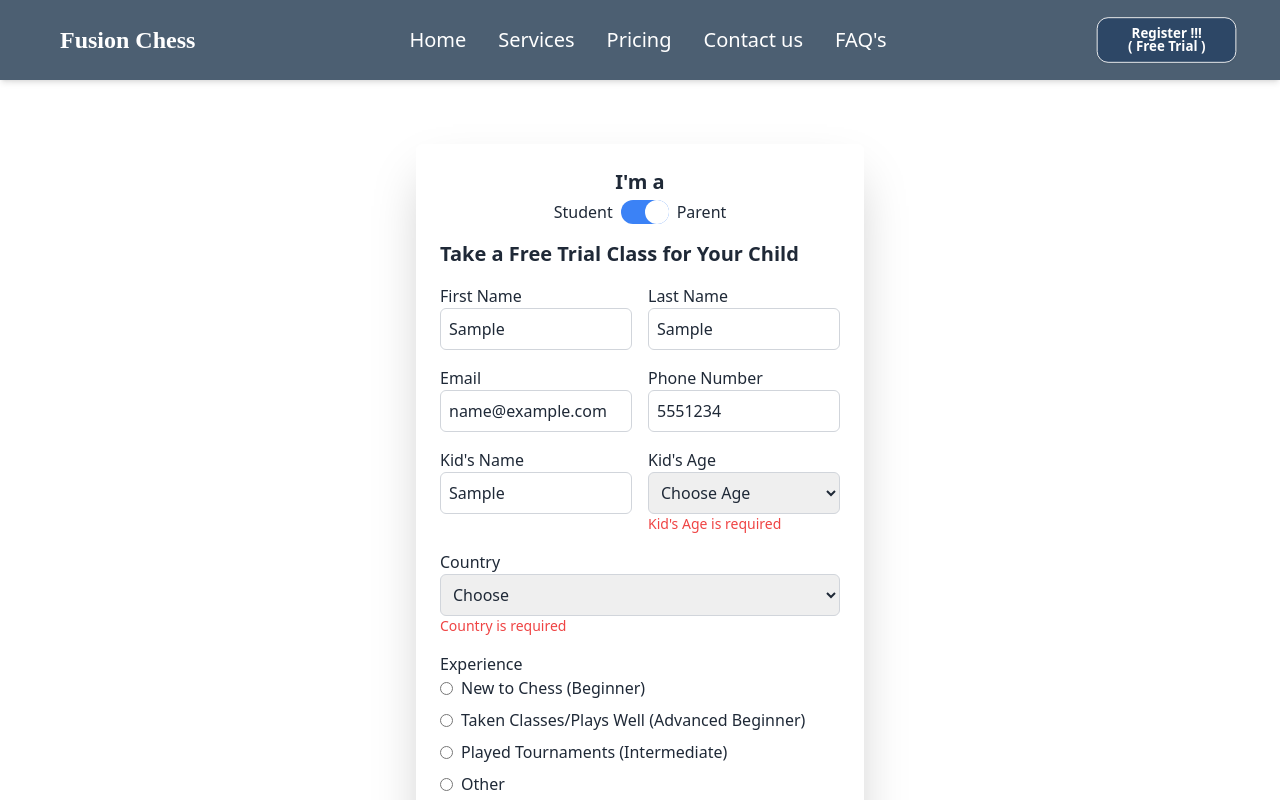
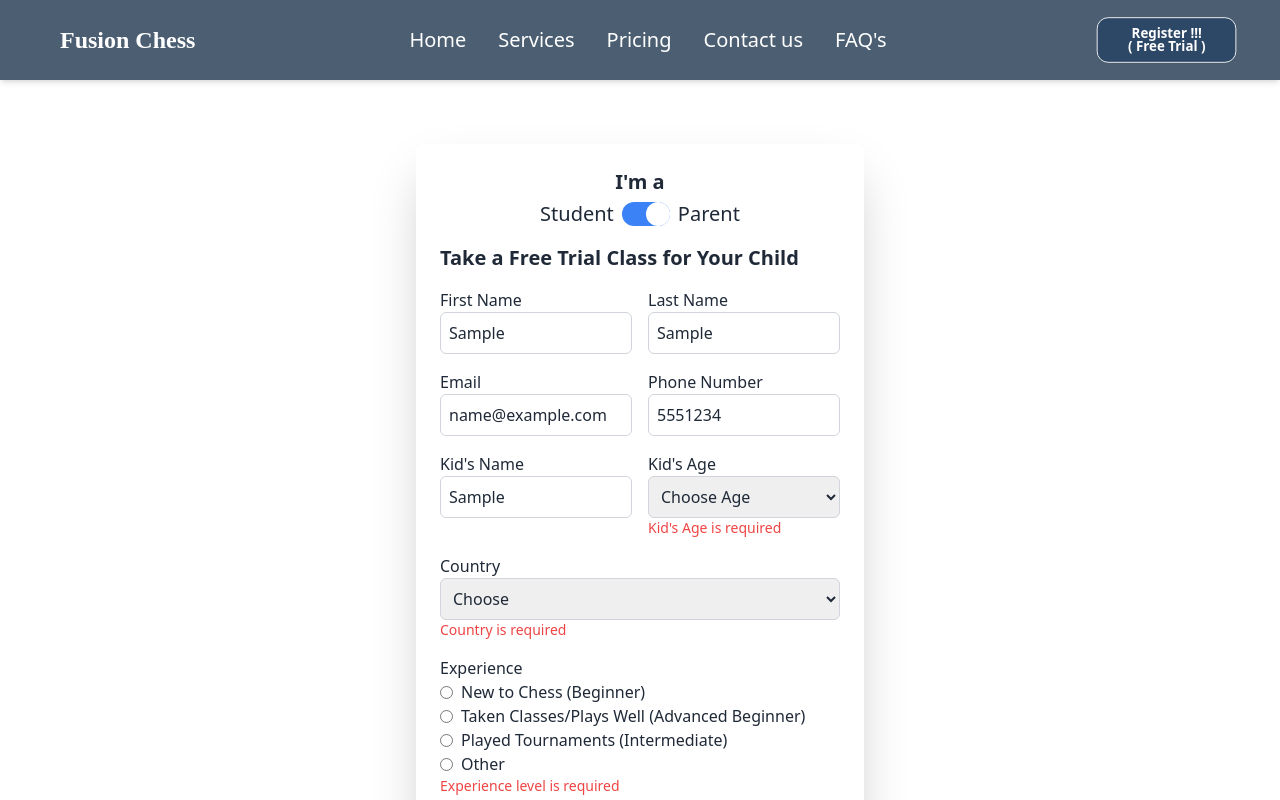
Before and after one commit to SahilAroraYT/Fusion-Chess, a React (Vite) app in the folder frontend/: page /register in a window 1280 px wide. Both pictures are taken after typing "Sample", "Sample", "name@example.com", "5551234", "Sample" into the empty fields and a click on the button "Submit". Shown: the top 800 px of the page. Built offline with nearby package versions, Linux system fonts and the light colour scheme.

Commit message:
fixed error messages during registration

```diff
--- a/frontend/src/Register.tsx
+++ b/frontend/src/Register.tsx
@@ -44,6 +44,8 @@ interface FormData {
 const TrialClassForm: React.FC = () => {
   const [isParentForm, setIsParentForm] = useState<boolean>(true);
   const [errors, setErrors] = useState<Record<string, string>>({});
+  const [alertVisible, setAlertVisible] = useState<boolean>(false);
+  const [experience, setExperience] = useState<string>("");
 
   // Using refs to access input values
   const firstNameRef = useRef<HTMLInputElement>(null);
@@ -54,7 +56,6 @@ const TrialClassForm: React.FC = () => {
   const kidsNameRef = useRef<HTMLInputElement>(null);
   const kidsAgeRef = useRef<HTMLSelectElement>(null);
   const countryRef = useRef<HTMLSelectElement>(null);
-  const experienceRef = useRef<HTMLInputElement>(null);
 
   const handleToggle = () => {
     setIsParentForm(!isParentForm);
@@ -69,10 +70,11 @@ const TrialClassForm: React.FC = () => {
     if (!firstNameRef.current?.value) validationErrors.firstName = 'First Name is required';
     if (!emailRef.current?.value) validationErrors.email = 'Email is required';
     if (!phoneRef.current?.value) validationErrors.phone = 'Phone number is required';
+    if (!ageRef.current?.value) validationErrors.age = 'Age is required';
     if (isParentForm && !kidsNameRef.current?.value) validationErrors.kidsName = "Kid's Name is required";
     if (isParentForm && !kidsAgeRef.current?.value) validationErrors.kidsAge = "Kid's Age is required";
     if (!countryRef.current?.value) validationErrors.country = 'Country is required';
-    if (!experienceRef.current?.value) validationErrors.experience = 'Experience level is required';
+    if (!experience) validationErrors.experience = 'Experience level is required';
 
     if (Object.keys(validationErrors).length > 0) {
       setErrors(validationErrors);
@@ -86,7 +88,7 @@ const TrialClassForm: React.FC = () => {
         phone: phoneRef.current?.value || "",
         age: isParentForm ? null : ageRef.current?.value || "",
         country: countryRef.current?.value || "",
-        experience: experienceRef.current?.value || "",
+        experience: experience,
       };
 
       if (isParentForm) {
@@ -99,6 +101,8 @@ const TrialClassForm: React.FC = () => {
         const response = await axios.post('http://localhost:5000/api/register', data);
         if (response.status === 200) {
           console.log('Form submitted successfully');
+          setAlertVisible(true)
+          setTimeout(() => setAlertVisible(false), 5000);
         } else {
           console.error('Error submitting form');
         }
@@ -110,10 +114,28 @@ const TrialClassForm: React.FC = () => {
 
   return (
     <div className="p-6 max-w-md mx-auto bg-white rounded-md shadow-2xl mt-36 mb-20">
+      {alertVisible && (
+
+        // Alert BOX
+        <div role="alert" className="alert alert-success">
+        <svg
+          xmlns="http://www.w3.org/2000/svg"
+          className="h-10 w-10 shrink-0 stroke-current text-white"
+          fill="none"
+          viewBox="0 0 24 24">
+          <path
+            strokeLinecap="round"
+            strokeLinejoin="round"
+            strokeWidth="2"
+            d="M9 12l2 2 4-4m6 2a9 9 0 11-18 0 9 9 0 0118 0z" />
+        </svg>
+        <span className='text-white text-xl'>Form submitted Successfully !</span>
+      </div>
+      )}
       <h1 className="text-xl font-bold text-center mb-1">I'm a</h1>
       {/* Toggle Button */}
       <div className="flex justify-center items-center mb-4">
-        <span className="mr-2">Student</span>
+        <span className="mr-2 text-xl">Student</span>
         <div
           className={`relative inline-flex items-center h-6 rounded-full w-12 cursor-pointer ${
             isParentForm ? 'bg-blue-500' : 'bg-gray-300'
@@ -126,7 +148,7 @@ const TrialClassForm: React.FC = () => {
             } inline-block w-6 h-6 bg-white rounded-full`}
           />
         </div>
-        <span className="ml-2">Parent</span>
+        <span className="ml-2 text-xl">Parent</span>
       </div>
 
       <h2 className="text-xl font-semibold mb-4">
@@ -135,6 +157,8 @@ const TrialClassForm: React.FC = () => {
 
       <form onSubmit={handleSubmit} className="space-y-4">
         {/* Form fields */}
+
+        {/* Name  */}
         <div className="grid grid-cols-1 md:grid-cols-2 gap-4">
           <div>
             <label className="block font-medium">First Name </label>
@@ -157,6 +181,7 @@ const TrialClassForm: React.FC = () => {
           </div>
         </div>
 
+            {/* Email  */}
         <div className="grid grid-cols-1 md:grid-cols-2 gap-4">
           <div>
             <label className="block font-medium">Email </label>
@@ -181,6 +206,8 @@ const TrialClassForm: React.FC = () => {
         </div>
 
         {!isParentForm && (
+
+          // Age
           <div>
             <label className="block font-medium">Age </label>
             <select ref={ageRef} className="w-full border border-gray-300 rounded-md p-2">
@@ -191,10 +218,13 @@ const TrialClassForm: React.FC = () => {
                 </option>
               ))}
             </select>
+            {errors.age && <p className="text-red-500 text-sm">{errors.age}</p>}
           </div>
         )}
 
         {isParentForm && (
+
+          // Kids name
           <div className="grid grid-cols-1 md:grid-cols-2 gap-4">
             <div>
               <label className="block font-medium">Kid's Name </label>
@@ -206,6 +236,8 @@ const TrialClassForm: React.FC = () => {
               />
               {errors.kidsName && <p className="text-red-500 text-sm">{errors.kidsName}</p>}
             </div>
+
+            {/* Kids age */}
             <div>
               <label className="block font-medium">Kid's Age </label>
               <select ref={kidsAgeRef} className="w-full border border-gray-300 rounded-md p-2">
@@ -221,6 +253,7 @@ const TrialClassForm: React.FC = () => {
           </div>
         )}
 
+        {/* Country */}
         <div>
           <label className="block font-medium">Country </label>
           <select ref={countryRef} className="w-full border border-gray-300 rounded-md p-2">
@@ -235,28 +268,55 @@ const TrialClassForm: React.FC = () => {
           {errors.country && <p className="text-red-500 text-sm">{errors.country}</p>}
         </div>
 
+        {/* Experience  */}
         <div>
-          <label className="block font-medium">Experience </label>
-          <div className="space-y-2">
-            {['New to Chess (Beginner)', 'Taken Classes/Plays Well (Advanced Beginner)', 'Played Tournaments (Intermediate)', 'Other'].map(
-              (exp, index) => (
-                <label key={index} className="flex items-center space-x-2">
-                  <input
-                    type="radio"
-                    name="experience"
-                    value={exp}
-                    ref={experienceRef}
-                    className="form-radio"
-                  />
-                  <span>{exp}</span>
-                </label>
-              )
-            )}
+          <label className="block font-medium">Experience</label>
+          <div className="flex flex-col">
+            <label className="inline-flex items-center">
+              <input
+                type="radio"
+                name="experience"
+                value="New to Chess (Beginner)"
+                onChange={() => setExperience("New to Chess (Beginner)")}
+                className="mr-2"
+              />
+              <span>New to Chess (Beginner)</span>
+            </label>
+            <label className="inline-flex items-center">
+              <input
+                type="radio"
+                name="experience"
+                value="Taken Classes/Plays Well (Advanced Beginner)"
+                onChange={() => setExperience("Taken Classes/Plays Well (Advanced Beginner)")}
+                className="mr-2"
+              />
+              <span>Taken Classes/Plays Well (Advanced Beginner)</span>
+            </label>
+            <label className="inline-flex items-center">
+              <input
+                type="radio"
+                name="experience"
+                value="Played Tournaments (Intermediate)"
+                onChange={() => setExperience("Played Tournaments (Intermediate)")}
+                className="mr-2"
+              />
+              <span>Played Tournaments (Intermediate)</span>
+            </label>
+            <label className="inline-flex items-center">
+              <input
+                type="radio"
+                name="experience"
+                value="Other"
+                onChange={() => setExperience("Other")}
+                className="mr-2"
+              />
+              <span>Other</span>
+            </label>
           </div>
           {errors.experience && <p className="text-red-500 text-sm">{errors.experience}</p>}
         </div>
 
-        <button type="submit" className="w-full bg-blue-500 text-white py-2 rounded-md mt-4">
+        <button type="submit" className="w-full bg-blue-500 hover:bg-indigo-700 transition duration-200 text-white py-2 rounded-md mt-4">
           Submit
         </button>
       </form>
```
